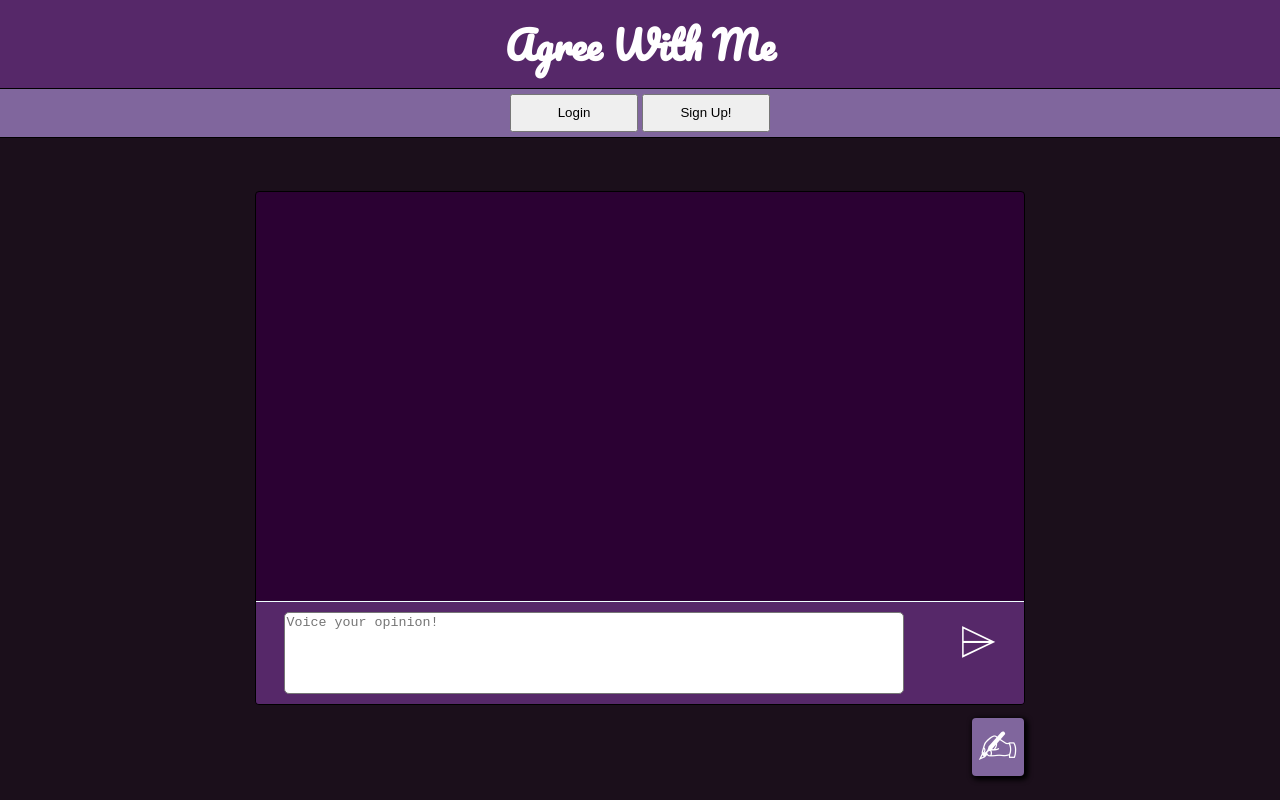
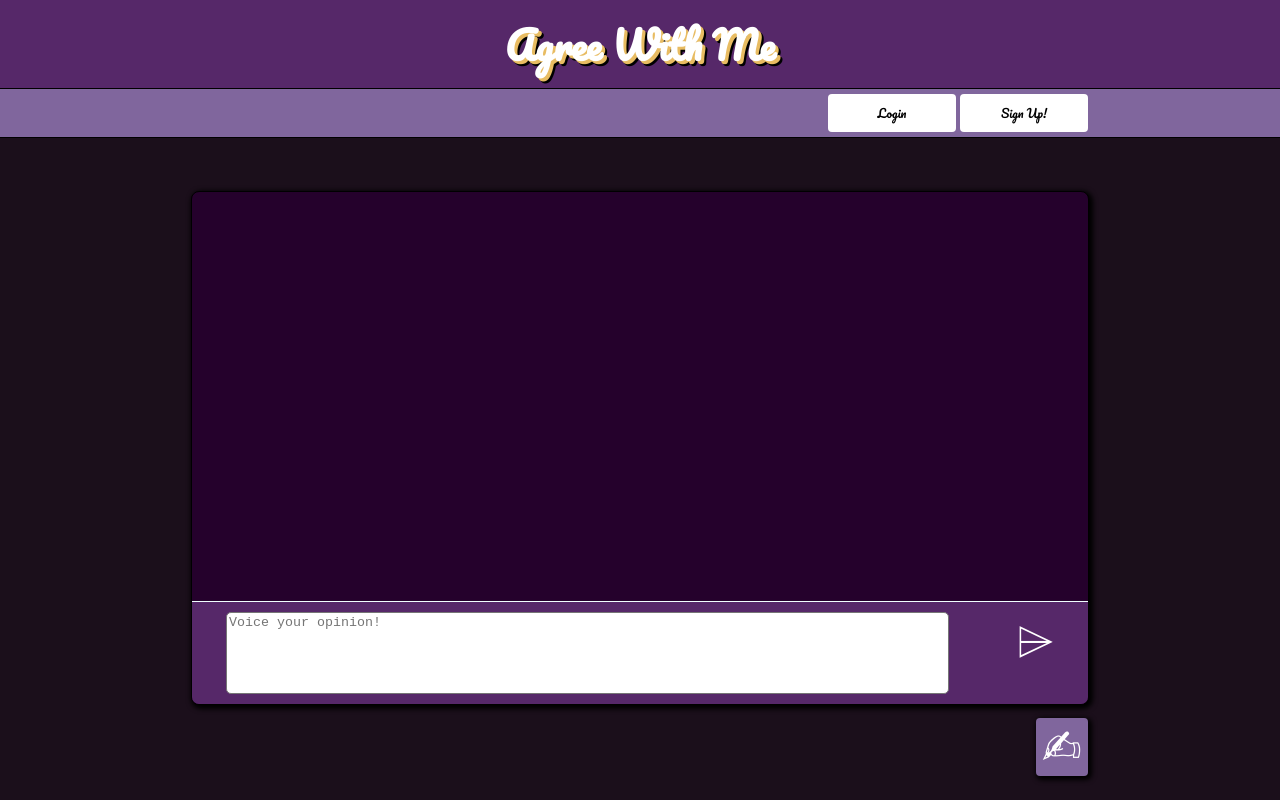
Before and after one commit to rhinehardtc/agreewithme, an Angular app in the folder AgreeWithMe/: page / in a window 1280 px wide. Built offline with nearby package versions, Linux system fonts and the light colour scheme.

Commit message:
changed font sizing and title shadow

```diff
--- a/AgreeWithMe/src/app/app.component.css
+++ b/AgreeWithMe/src/app/app.component.css
@@ -10,6 +10,7 @@
     font-family: 'Pacifico', cursive;
     background-color: #562869;
     color: white;
+    text-shadow: 3px 3px 0 #e8bc62, 5px 5px 0 #000;
 }
 
 .title:hover {
--- a/AgreeWithMe/src/app/feed/feed.component.css
+++ b/AgreeWithMe/src/app/feed/feed.component.css
@@ -10,20 +10,21 @@
 .feed-box {
     display: flex;
     flex-flow: column reverse nowrap;
-    width: 60%;
+    width: 70%;
     height: 80%;
     margin-top: 4%;
     margin-bottom: 0.5%;
     overflow-y: scroll;
     border: 1px solid black;
-    border-radius: 4px;
-    background-color: rgb(43, 1, 51);
+    border-radius: 8px;
+    background-color: rgb(37, 1, 44);
+    box-shadow: 2px 2px 5px 2px black;
 }
 
 .bottom-bar {
     display: flex;
     flex-flow: row-reverse;
-    width: 60%;
+    width: 70%;
     height: 8vh;
     /* border: 1px solid red; */
     align-items: flex-end;
@@ -36,6 +37,11 @@
     border: none;
     border-radius: 4px;
     box-shadow: 2px 2px 5px 2px black;
+}
+
+.post-button:active {
+    color:#e8bc62;
+    box-shadow: 2px 2px 7px 4px black;
 }
 
 .post-bar {
--- a/AgreeWithMe/src/app/home/home.component.css
+++ b/AgreeWithMe/src/app/home/home.component.css
@@ -8,11 +8,25 @@
     background-color: #80669d;
 }
 
+.button-box {
+    display: flex;
+    flex-flow: row;
+    justify-content: flex-end;
+    align-items: center;
+    width: 70%;
+    height: 100%;
+}
+
 .login-button {
     margin-right: 0.5vmin;
 }
 
 button {
-    width: 10%;
+    width: 10vw;
     height: 80%;
+    font-family: 'Pacifico', cursive;
+    font-size: 1.5vmin;
+    background-color: white;
+    border: none;
+    border-radius: 4px;
 }
--- a/AgreeWithMe/src/app/home/home.component.html
+++ b/AgreeWithMe/src/app/home/home.component.html
@@ -1,5 +1,7 @@
 <div class='banner-bar'>
-    <button class="login-button" routerLink='/login'>Login</button>
-    <button routerLink='/signup'>Sign Up!</button>
+    <div class='button-box'>
+        <button class="login-button" routerLink='/login'>Login</button>
+        <button routerLink='/signup'>Sign Up!</button>
+    </div>
 </div>
 <app-feed></app-feed>
```
